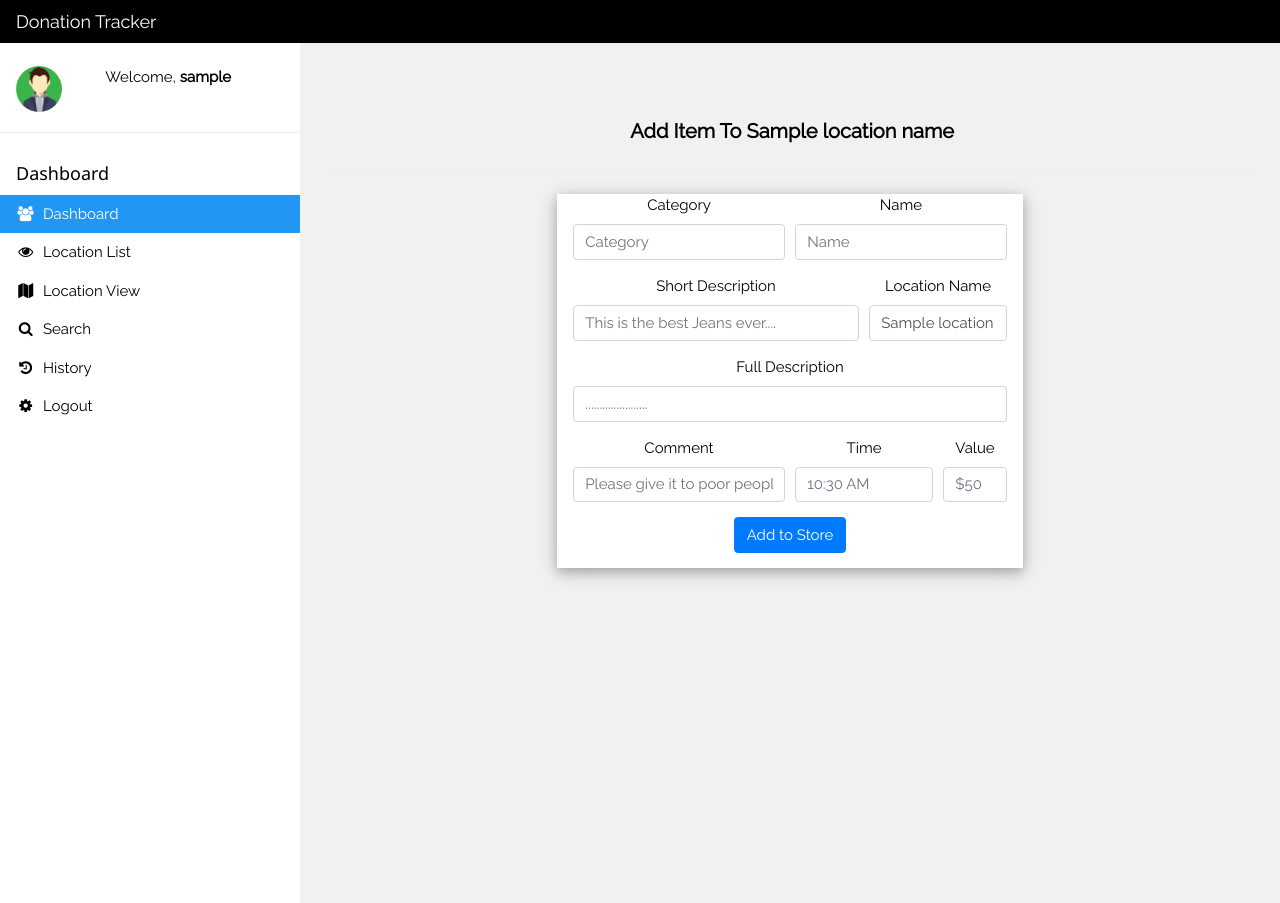
After one commit to CS-2340-68B/DonationTrackers_Reset, a Flask app: template templates/addDonation.html in a window 1280 px wide. The commit adds this page. Run offline with Flask 2, Linux system fonts and the light colour scheme; the template is opened without the code that fills it: most values are stand-ins (such as "Sample title", 1, 10 or a date in 2020); parts of the project's set-up code (start-up, migrations or seed data) failed here and were passed over; some libraries are stand-ins or nearby versions.

Commit message:
new templates + map implemented

```diff
--- /dev/null
+++ b/templates/addDonation.html
@@ -0,0 +1,54 @@
+{% extends "home.html" %}
+
+{% block addDonation %}
+    <div class="w3-container" style="padding-top:2%" align="center">
+        <header class="w3-container" style="padding-top:5%" align="center">
+            <h4><b><i class="fa"></i> Add Item To {{locationName}} </b></h4>
+        </header><hr>
+        <div class="w3-card-4" style="width:50%; background-color:white;">
+            <div class="w3-container w3-row">
+                <form method="POST" action="/addItem">
+                    <div class="form-row">
+                        <div class="form-group col-md-6">
+                            <label>Category</label>
+                            <input type="text" class="form-control" placeholder="Category" name="categoryBox">
+                        </div>
+                        <div class="form-group col-md-6">
+                            <label>Name</label>
+                            <input type="text" class="form-control" placeholder="Name" name="nameBox">
+                        </div>
+                    </div>
+                    <div class="form-row">
+                        <div class="form-group col-md-8">
+                            <label>Short Description</label>
+                            <input type="text" class="form-control" placeholder="This is the best Jeans ever...." name="shortBox">
+                        </div>
+                        <div class="form-group col-md-4">
+                            <label>Location Name</label>
+                            <input type="text" class="form-control" value="{{locationName}}" name="locationBox">
+                        </div>
+                    </div>
+                    <div class="form-group">
+                        <label for="inputAddress2">Full Description</label>
+                        <input type="text" class="form-control" placeholder="......................" name="fullBox">
+                    </div>
+                    <div class="form-row">
+                        <div class="form-group col-md-6">
+                            <label>Comment</label>
+                            <input type="text" class="form-control" name="commentBox" placeholder="Please give it to poor people">
+                        </div>
+                        <div class="form-group col-md-4">
+                            <label>Time</label>
+                            <input type="text" class="form-control" placeholder="10:30 AM" name="timeBox">
+                        </div>
+                        <div class="form-group col-md-2">
+                            <label>Value</label>
+                            <input type="text" class="form-control" name="valueBox" placeholder="$50">
+                        </div>
+                    </div>
+                    <button type="submit" class="btn btn-primary">Add to Store</button>
+                </form>
+            </div>
+        </div>
+    </div>
+{% endblock %}
--- a/templates/home.html
+++ b/templates/home.html
@@ -29,6 +29,7 @@
         <div class="w3-bar-block">
             <a href="/home" class="w3-bar-item w3-button w3-padding w3-blue"><i class="fa fa-users fa-fw"></i>  Dashboard</a>
             <a href="/locationlist" class="w3-bar-item w3-button w3-padding"><i class="fa fa-eye fa-fw"></i>  Location List</a>
+            <a href="/map" class="w3-bar-item w3-button w3-padding"><i class="fa fa-map fa-fw"></i>  Location View</a>
             <a href="/searchView" class="w3-bar-item w3-button w3-padding"><i class="fa fa-search fa-fw"></i>  Search</a>
             <a href="/history" class="w3-bar-item w3-button w3-padding"><i class="fa fa-history fa-fw"></i>  History</a>
             <a href="/logout" class="w3-bar-item w3-button w3-padding"><i class="fa fa-cog fa-fw"></i>  Logout</a><br><br>
@@ -37,28 +38,16 @@
 
     <!-- Overlay effect when opening sidebar on small screens -->
     <div class="w3-overlay w3-hide-large w3-animate-opacity" onclick="closeToggle()" style="cursor:pointer" title="close side menu" id="myOverlay"></div>
-
-    <!-- Main View -->
-    <!-- <div class="w3-main" style="margin-left:300px;margin-top:43px;"> -->
-    <!-- <div class="middleDiv" align="center">
-        <button type="button" class="btn btn-success">Location List</button>
-    </div> -->
-    <!-- </div> -->
-
     <div class="w3-main" style="margin-left:300px;margin-top:43px;">
         <div class="w3-panel">
             <div class="w3-row-padding" style="margin:0 -16px">
+                {% block dashBoard %} {% endblock %}
                 {% block locationList %} {% endblock %}
                 {% block locationDetail %} {% endblock %}
                 {% block donationList %} {% endblock %}
                 {% block donationDetail %} {% endblock %}
                 {% block search %} {% endblock %}
-                <div class="w3-third">
-                    {% block map %} {% endblock%}
-                </div>
-                <div class="w3-twothird">
-                    {% block view %} {% endblock%}
-                </div>
+                {% block addDonation %} {% endblock %}
             </div>
         </div>
     </div>
--- a/templates/map.html
+++ /dev/null
@@ -1,6 +0,0 @@
-{% extends "home.html" %}
-
-{% block map%}
-    <h5>Regions</h5>
-    <img src="/w3images/region.jpg" style="width:100%" alt="Google Regional Map">
-{% endblock%}
```
Also changed, not shown: templates/dashboard.html (added, +19 -0 lines), templates/locationlist.html (+8 -6 lines), templates/search.html (+0 -4 lines).
